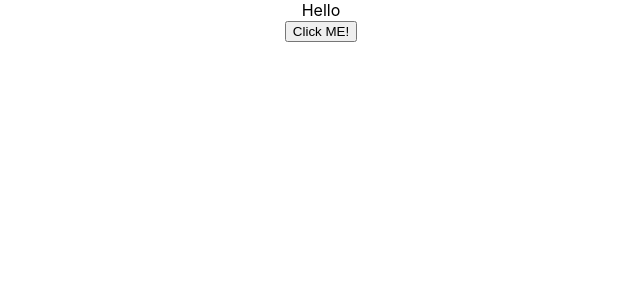
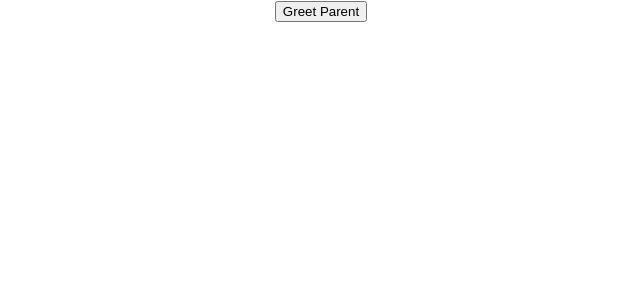
Before and after one commit to Martin023/start-react, a React (Create React App) app: page / in a window 1280 px wide. Shown: the top 300 px of the page, without its empty margins (319-959 px from the left). Built offline with nearby package versions, Linux system fonts and the light colour scheme.

Commit message:
Child communicating with parent component and passing methods as props

```diff
--- a/src/App.js
+++ b/src/App.js
@@ -9,7 +9,7 @@
 import FunctionClick from './components/FunctionClick';
 import ClassClick from './components/ClassClick';
 
-
+import ParentComponent from './components/ParentComponent';
 function App() {
   return (
     <div className="App">
@@ -36,8 +36,9 @@
 
       <Welcome></Welcome>
       <Home></Home> */}
+      {/* <EventBind/> */}
 
-      <EventBind/>
+      <ParentComponent/>
     </div>
   );
 }
--- /dev/null
+++ b/src/components/ChildComponent.js
@@ -0,0 +1,11 @@
+import React from 'react'
+
+function ChildComponent(props) {
+  return (
+    <div>
+        <button onClick={() => props.greetHandler('parameter from child')}>Greet Parent</button>
+    </div>
+  )
+}
+
+export default ChildComponent
--- /dev/null
+++ b/src/components/ParentComponent.js
@@ -0,0 +1,30 @@
+import React, { Component } from 'react'
+import ChildComponent from './ChildComponent'
+
+class ParentComponent extends Component {
+
+    constructor(props) {
+      super(props)
+
+      this.state = {
+         parentName: 'Parent'
+      }
+      this.greetParent = this.greetParent.bind(this)
+    }
+
+    greetParent(childName){
+        alert(`Hello ${this.state.parentName} from ${childName}`)
+        console.log("Button Clicked")
+
+    }
+  render() {
+    return (
+      <div>
+        {/* here we are passing a reference of greetParent function to the child component as greetHandler */}
+        <ChildComponent greetHandler={this.greetParent}/>
+      </div>
+    )
+  }
+}
+
+export default ParentComponent
```
